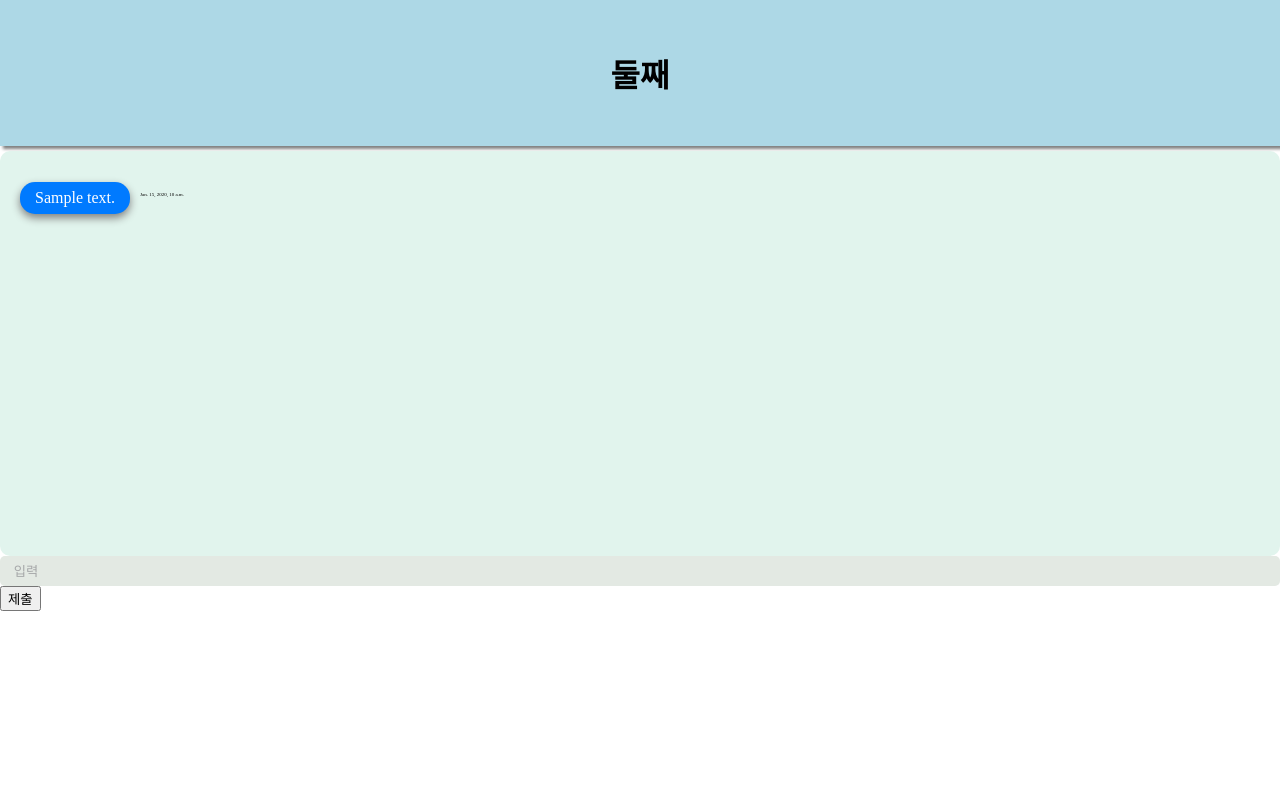
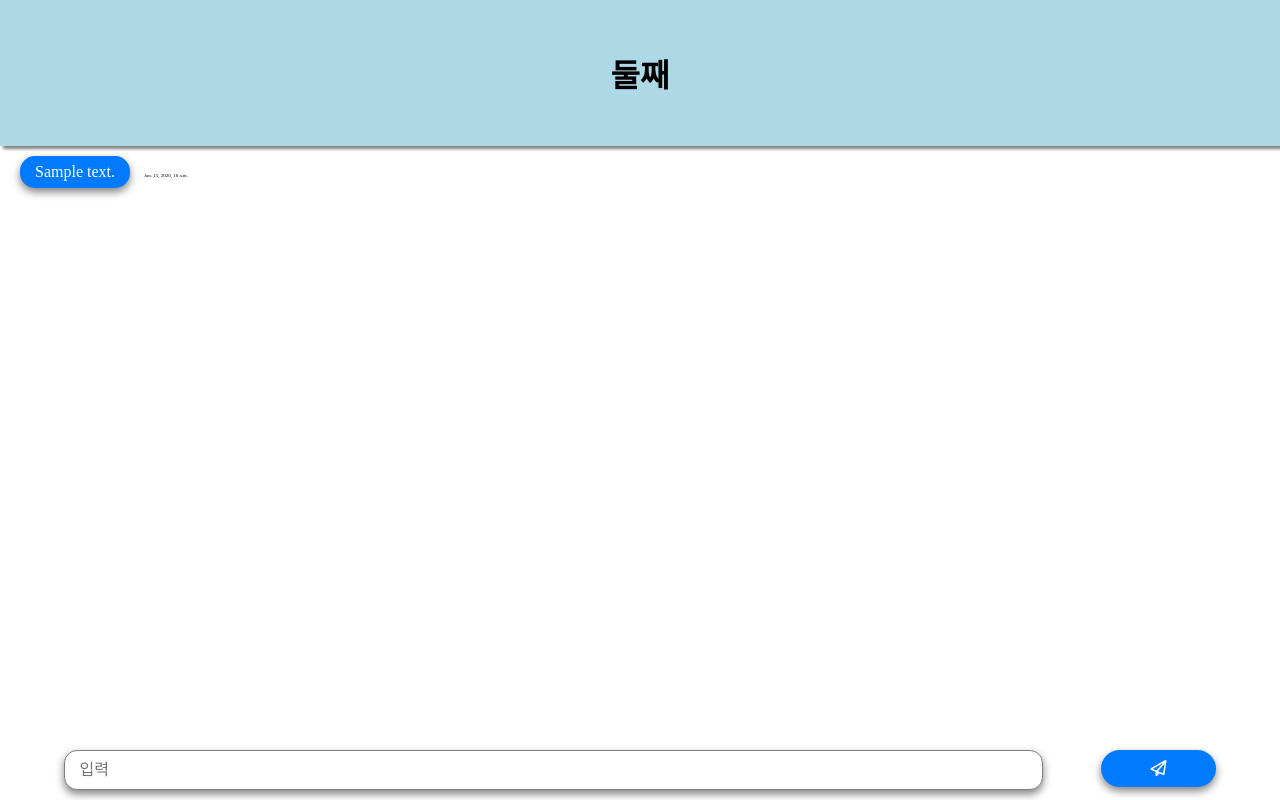
Before and after one commit to yohan11/Fake-Message-Detective, a Django app: page / in a window 1280 px wide. Run offline with Django 4.2, Linux system fonts and the light colour scheme; tables that the repository leaves empty hold one stand-in row (values such as "Sample post"); some libraries are stand-ins or nearby versions; some web fonts are replaced.

Commit message:
design(#2): 메신저 화면 디자인 개선

```diff
--- a/fake_message_detective/main/static/style.css
+++ b/fake_message_detective/main/static/style.css
@@ -1,132 +1,141 @@
 @import url("https://cdn.jsdelivr.net/gh/orioncactus/pretendard@v1.3.6/dist/web/static/pretendard.css");
+
 :root {
 	--vh: 100%;
-
+	--main: #007aff;
 }
 
 body {
 	margin: 0;
 	font-family: "Pretendard Variable";
+	height: 100%;
 }
-ul{
+
+ul {
 	list-style: none;
 	padding: 0;
 }
 
-.hi{
-    color: red;
+form {
+	text-align: center;
+	position: fixed;
+	width: 90%;
+	display: flex;
+	justify-content: space-between;
+	bottom: 10px;
+	margin-top: 10px;
+	margin: 0 auto;
+	left: 0;
+	right: 0;
 }
 
+i {
+	font-family: "Font Awesome 5 Regular";
+	color: white;
+	font-size: 1rem;
+}
 
-.container{
+#message_content {
+	border: 1px solid grey;
+	vertical-align: bottom;
+	width: 85%;
+	background: rgb(255, 255, 255);
+	border-radius: 13px;
+	height: 30%;
+	padding: 10px 0;
+	padding-left: 10px;
+	box-sizing: border-box;
+	box-shadow: 0px 4px 9px gray;
+	font-size: 1rem;
+}
+
+#submit {
+	width: 10%;
+	height: 30%;
+	padding: 10px;
+	border-radius: 34px;
+	text-align: center;
+	border: none;
+	background-color: var(--main);
+	box-shadow: 0px 4px 9px gray;
+}
+
+#submit :hover {
+	cursor: pointer;
+}
+
+.container {
 	width: 100%;
 	height: 100%;
 	height: calc(var(--vh, 1vh) * 100);
 }
-.header{
+
+.header {
+	position: fixed;
 	text-align: center;
 	background-color: lightblue;
-    padding:50px;
+	padding: 50px;
 	font-size: 2rem;
 	font-weight: bold;
 	box-shadow: 3px 3px 3px gray;
+	top: 0;
+	left: 0;
+	right: 0;
 }
 
-.in{
-    overflow-x: scroll;
-    overflow-y:scroll;
-    position :relative;
-    background-color:rgb(225, 244, 237);
-    border-radius:10px 10px;
-    padding-top:5px;
-    top: 5px;
-    height: 400px;
-}
-.time{
-    position: absolute;
-    font-size:5px;
-    color:black;
-    padding-top:20px;
-
+.in {
+	overflow: scroll;
+	margin-bottom: 50px;
+	margin-top: 130px;
+	height: 100%;
 }
 
-.msg_y{
+.time {
+	font-size: 5px;
+	color: black;
+	padding-top: 20px;
+}
+
+.msg_y {
 	text-align: left;
 	left: 10px;
 	display: inline-block;
 	border: none;
-    border-radius:15px 15px;
-    padding:7px 15px;
+	border-radius: 15px 15px;
+	padding: 7px 15px;
 	margin: 10px;
 	margin-left: 20px;
-    background-color: #007AFF;
-    font-size:1rem;
-    color:white;
+	background-color: var(--main);
+	font-size: 1rem;
+	color: white;
 	box-shadow: 0px 4px 9px gray;
+}
 
-}
-.msg_m{
+.msg_m {
 	right: -160px;
-    text-align:  right;
+	text-align: right;
 	display: inline-block;
 	border: 1px solid black;
-    border-radius:15px 15px;
-    padding:7px 15px;
+	border-radius: 15px 15px;
+	padding: 7px 15px;
 	margin: 5px;
 	background-color: rgb(145, 137, 137);
-    font-size:13px;
-    color:white;
+	font-size: 13px;
+	color: white;
 	position: relative;
 	box-shadow: 3px 3px 3px gray;
 }
-.wmsg_y{
+
+.wmsg_y {
 	text-align: left;
 	left: 10px;
 	display: inline-block;
 	border: 1px solid black;
-    border-radius:15px 15px;
-    padding:7px 15px;
+	border-radius: 15px 15px;
+	padding: 7px 15px;
 	margin: 5px;
 	background-color: rgb(216, 100, 17);
-    font-size:13px;
-    color:white;
+	font-size: 13px;
+	color: white;
 	box-shadow: 3px 3px 3px gray;
 }
-input[type="text"]{
-    border:0;
-    width: 100%;
-    background: rgb(227, 233, 227);
-    border-radius:5px;
-    height: 30px;
-    padding-left:10px;
-    box-sizing: border-box;
-    margin-top: 5px;
-}
-input[type="text"]::placeholder{color:rgb(165, 167, 168)}
-.tooltip{
-    position: absolute;
-    background-color: white;
-    border:1px solid black;
-    padding:5px;
-    border-radius:5px;
-    text-align: center;
-    display: none;
-    font-size: 10px;
-}
-.tooltip:after{
-    display:block;
-    position: absolute;
-
-
-}
-.ground:hover .tooltip{display: block;}
-/*
-    border-radius: 3px;
-    border-color: blue;
-    padding-top:5px;
-    padding-left: 10px;
-    margin: 10px;
-
-    box-sizing: border-box;
-    width: 200px;
-    height: 25px;
--- a/fake_message_detective/main/templates/index.html
+++ b/fake_message_detective/main/templates/index.html
@@ -6,9 +6,12 @@
 		<meta name="viewport" content="width=divice-width" />
 		<title>Title</title>
 		<link rel="stylesheet" href="{% static 'style.css' %}" />
+		<script
+			src="https://kit.fontawesome.com/e23cdb4573.js"
+			crossorigin="anonymous"
+		></script>
 	</head>
 	<body>
-		<div class="container">
 		<div class="header">둘째</div>
 
 		<div class="in">
@@ -20,8 +23,6 @@
 					<span class="time">{{list.message_sent_time}}</span>
 					{% endfor %}
 				</li>
-
-					<div class="tooltip">피싱메시지로 의심돼요.</div>
 			</ul>
 		</div>
 		<form action="{% url 'inputform' %}" method="POST">
@@ -32,8 +33,9 @@
 				id="message_content"
 				placeholder=" 입력 "
 			/>
-				<input type="submit" value="제출" />
+			<button type="submit" id="submit">
+				<i class="far fa-regular fa-paper-plane"></i>
+			</button>
 		</form>
-		</div>
 	</body>
 </html>
```
Lines whose indentation alone changed are shown as unchanged.
